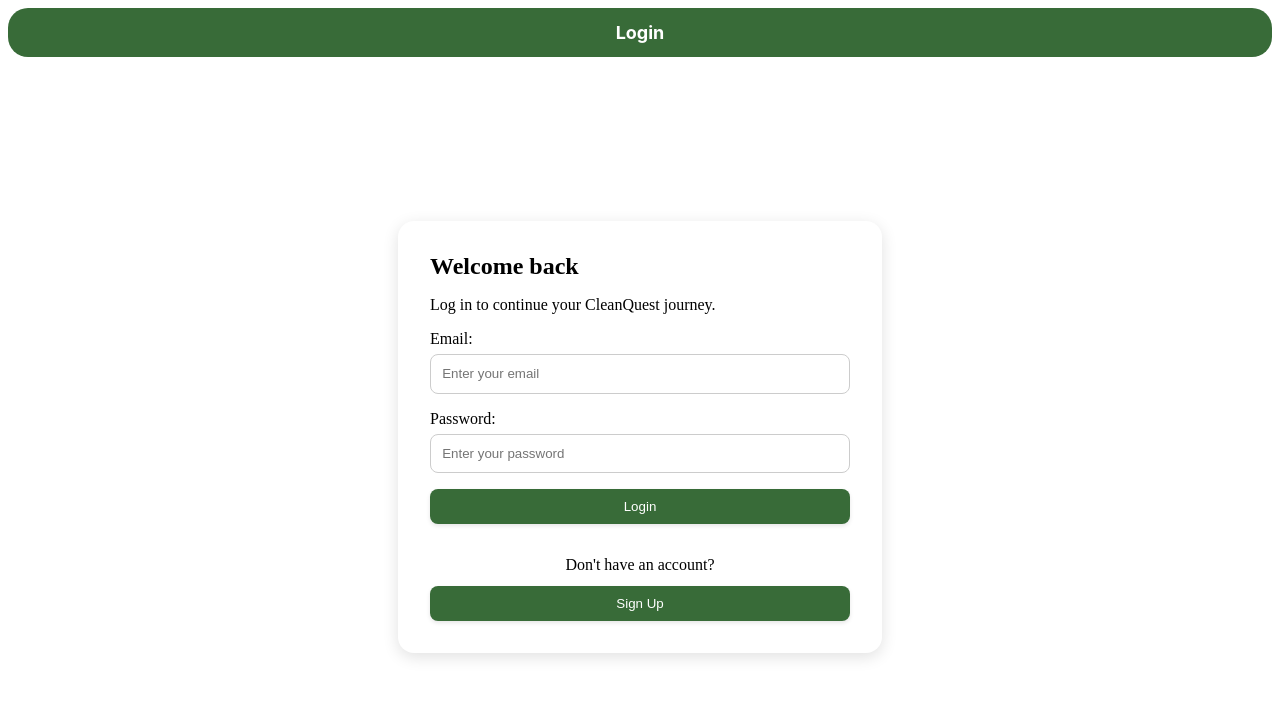
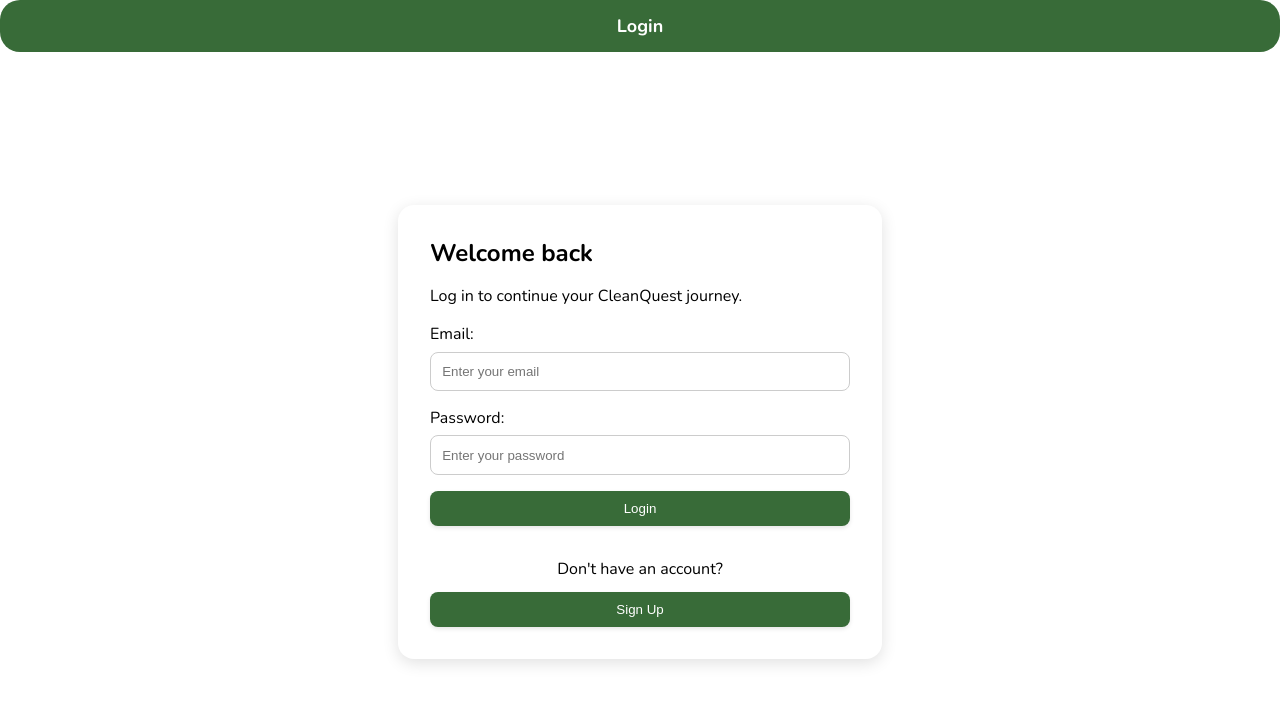
Before and after one commit to andrinanisbet/cleanquest, a React (Vite) app in the folder client/: page /login in a window 1280 px wide. Shown: the top 704 px of the page. Built offline with nearby package versions, Linux system fonts and the light colour scheme.

Commit message:
Update global font styling across the app

```diff
--- a/client/src/components/NavigationBar/Navbar.module.css
+++ b/client/src/components/NavigationBar/Navbar.module.css
@@ -1,5 +1,4 @@
 .navbar {
-  font-family: "Inter", system-ui, sans-serif;
   display: flex;
   justify-content: center;
   gap: 30px;
--- a/client/src/index.css
+++ b/client/src/index.css
@@ -1,3 +1,5 @@
+@import url('https://fonts.googleapis.com/css2?family=Nunito:wght@400;600;700&display=swap');
+
 .leaflet-popup-content {
   color: black !important;
   background: white;
@@ -14,3 +16,8 @@
   color: black;
   cursor: pointer;
 }
+
+body {
+  margin: 0;
+  font-family: 'Nunito', sans-serif;
+}
--- a/client/src/pages/mapPage/mapPage.module.css
+++ b/client/src/pages/mapPage/mapPage.module.css
@@ -1,5 +1,4 @@
 .mapPage {
-  font-family: "Inter", system-ui, sans-serif;
   color: rgb(14, 13, 13);
   font-size: large;
   text-decoration: none;
```
